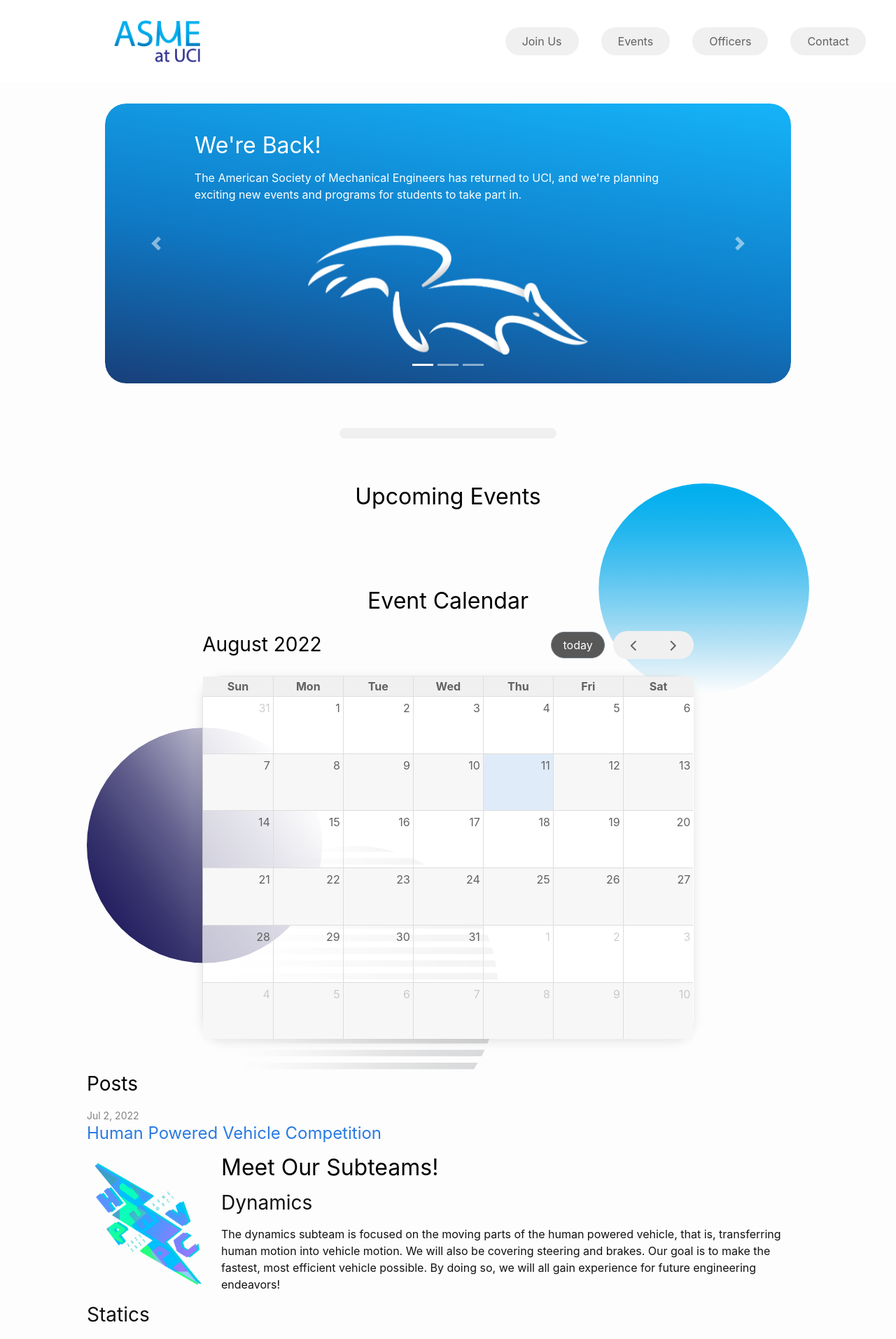
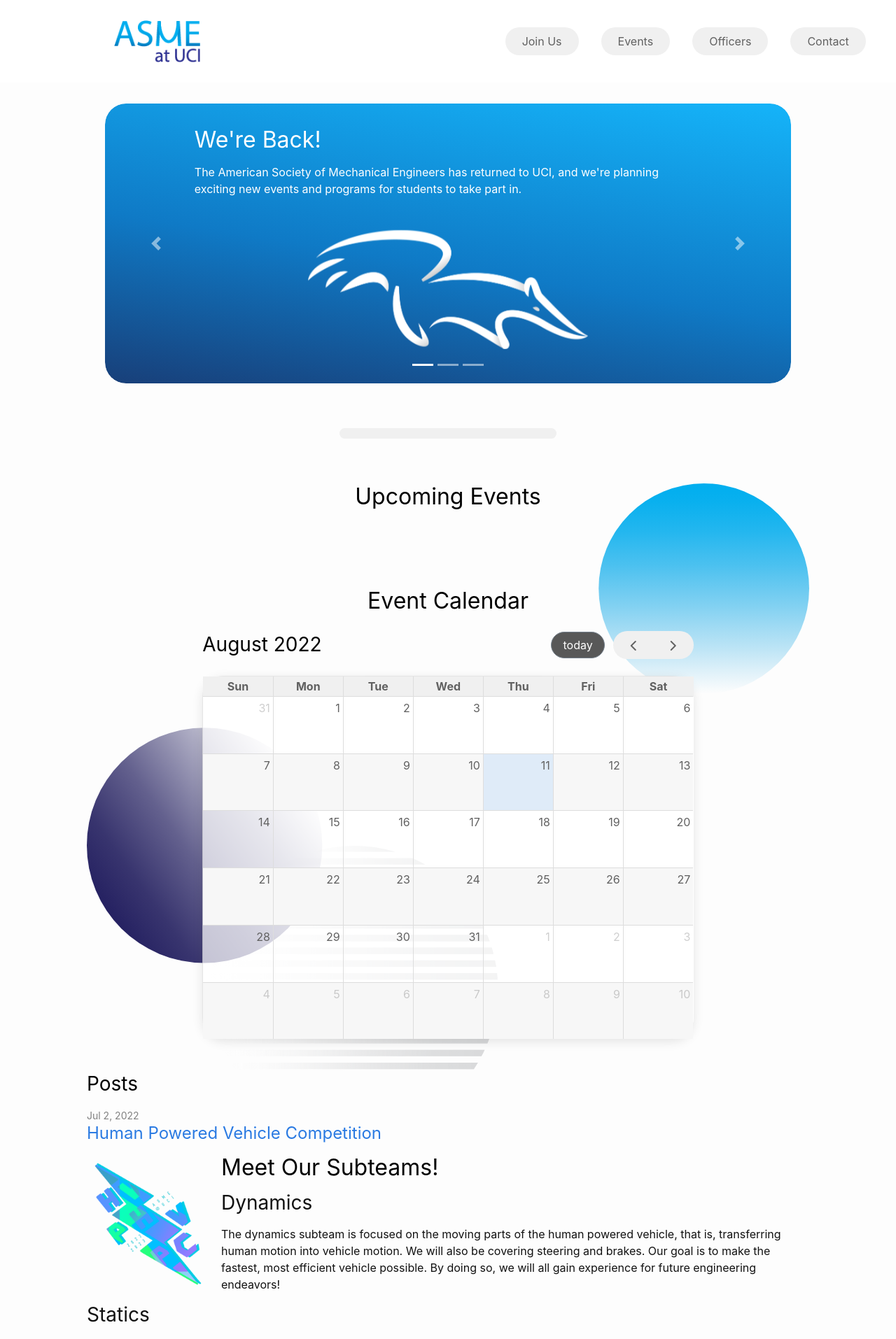
Before and after one commit to ASME-at-UCI/website, a Jekyll site: the page built from index.markdown, in a window 1280 px wide. Shown: the top 1914 px of the page at 70% size. Built offline with Jekyll 4.4.1, drawn with Linux system fonts in a browser that asks for light colours; nearby versions of some CDN libraries; comment, search, counter and statistics services are not loaded.

Commit message:
Further Carousel Edits

```diff
--- a/_includes/carousel.html
+++ b/_includes/carousel.html
@@ -11,7 +11,7 @@
         <div class="carousel-item active" style="background: rgb(18, 55, 110); background: linear-gradient(9deg, rgb(24, 63, 121) 0%, rgb(15, 122, 198) 44%, rgb(21, 180, 249) 100%);">
             <div class="carousel-item-content">
                 <div class="d-flex flex-column">
-                    <h2 class="c-white animate__animated" style="margin-top: 1rem;">We're Back!</h2>
+                    <h2 class="c-white animate__animated">We're Back!</h2>
                     <p class="c-white animate__animated">
                     The American Society of Mechanical Engineers has returned to UCI, and we're planning
                         exciting new events and programs for students to take part in.
@@ -23,7 +23,7 @@
         <div class="carousel-item"  style="background: #FFCF44;">
             <div class="carousel-item-content">
                 <div class="d-flex flex-column">
-                    <h2 class="animate__animated" style="margin-top: 1rem;">Join Us</h2>
+                    <h2 class="animate__animated">Join Us</h2>
                     <p class="animate__animated">
                     Sign up for the <a class = "contrast-link" href="./index.html#join-us">Weekly Newsletter</a> to get club updates!
                     </p>
@@ -34,7 +34,7 @@
         <div class="carousel-item" style=" background: black;">
             <div  class="flex-column carousel-item-content-vertical">
                 <div class="d-flex flex-column text-center">
-                    <h2 class="c-white animate__animated" style="margin-top: 1rem;">Interested in Projects?</h2>
+                    <h2 class="c-white animate__animated">Interested in Projects?</h2>
                     <p class="c-white animate__animated">
                     Learn about our projects like <a href="{% post_url 2022-07-02-HPVCSummer %}">Human Powered Vehicle</a> and how you can get involved.
                     </p>
```
